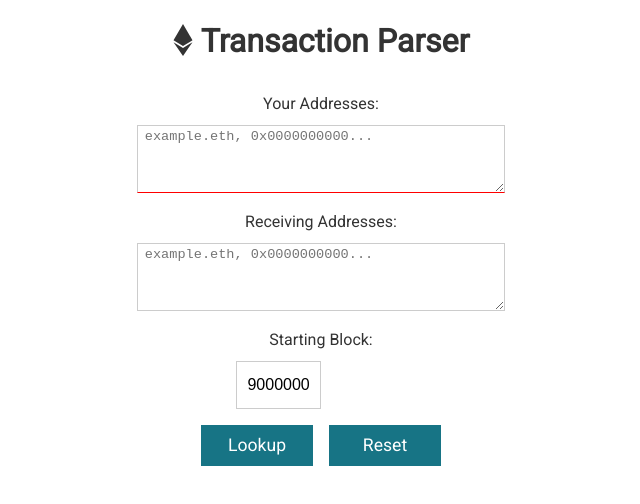
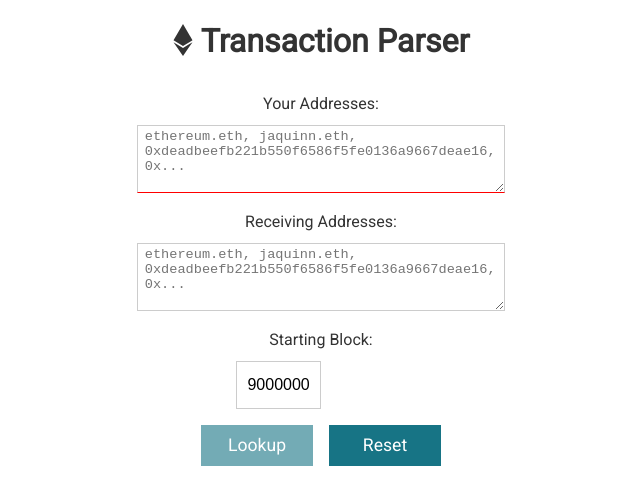
Before and after one commit to Flash-Git/Parser, a React app: page / in a window 1280 px wide. Shown: the top 504 px of the page, without its empty margins (319-959 px from the left). Built offline with nearby package versions, Linux system fonts and the light colour scheme; no server answers.

Commit message:
Cleaned code and improved ux

```diff
--- a/src/components/parsers/ParserTxLookup.tsx
+++ b/src/components/parsers/ParserTxLookup.tsx
@@ -20,7 +20,8 @@ interface Props {
   addAlert: AddAlert;
 }
 
-const addressPlaceHolder = "example.eth, 0x0000000000...";
+const addressPlaceHolder =
+  "ethereum.eth, jaquinn.eth, 0xdeadbeefb221b550f6586f5fe0136a9667deae16, 0x...";
 
 const ParserTxLookup: FC<Props> = ({
   resetType,
@@ -28,7 +29,7 @@ const ParserTxLookup: FC<Props> = ({
   addAlert
 }) => {
   /*
-   * Input
+   * State
    */
 
   const [addresses, setAddresses] = useState("");
@@ -43,95 +44,32 @@ const ParserTxLookup: FC<Props> = ({
     false
   );
 
-  const [startBlock, setStartBlock] = useState("9000000"); // TODO accept date
+  const [startBlock, setStartBlock] = useState("9000000");
+  const [startBlockDate, setStartBlockDate] = useState("");
   const [startBlockValid, setStartBlockValid] = useState(true);
   const [startBlockError, setStartBlockError] = useState("");
   const [startBlockLoading, setStartBlockLoading] = useState(false);
 
-  /*
-   * State
-   */
-
-  const [startBlockDate, setStartBlockDate] = useState("");
-
   const [transactions, setTransactions] = useState<FixedTransactionResponse[]>(
     []
   );
-
   const [loadingData, setLoadingData] = useState(false);
-
   const [submitted, setSubmitted] = useState(false);
 
+  /*
+   * Refs for async input updates
+   */
   const addressesCount = useRef(0);
   const receivingAddressesCount = useRef(0);
   const startBlockCount = useRef(0);
 
   /*
-   * Methods
+   * Input Hooks
    */
 
   const splitAddresses = (addresses: string) =>
     addresses.replace(/[^a-zA-Z^\d.,;]/g, "").split(/[,;]/g);
 
-  const getTransactions = async () => {
-    let histories: TransactionResponse[] = [];
-    setTransactions([]);
-
-    await Promise.all(
-      splitAddresses(addresses).map(async address => {
-        const addressTxs = await etherscanProvider.getHistory(
-          address,
-          startBlock,
-          "latest"
-        );
-        histories = [...histories, ...addressTxs];
-        return address;
-      })
-    );
-
-    histories.sort((a, b) => a.blockNumber - b.blockNumber);
-    histories.splice(100);
-
-    // TODO add options for incoming, outgoing or both
-
-    // If no receiving addresses are given get all transactions
-    if (receivingAddresses.length === 0) {
-      setTransactions(txs => [...txs, ...histories]);
-      return;
-    }
-
-    const filteredTxs = await histories.filter((tx: FixedTransactionResponse) =>
-      splitAddresses(receivingAddresses).some(
-        add => add.toLowerCase() === tx.to?.toLowerCase()
-      )
-    );
-
-    setTransactions(txs => [...txs, ...filteredTxs]);
-    return;
-  };
-
-  const onSubmit = async (e: FormEvent<HTMLFormElement>) => {
-    e.preventDefault();
-
-    if (
-      addressesCount.current !== 0 ||
-      receivingAddressesCount.current !== 0 ||
-      startBlockCount.current !== 0
-    ) {
-      console.log("Still validating inputs");
-      return;
-    }
-
-    setSubmitted(true);
-
-    if (!addressesValid || !receivingAddressesValid || !startBlockValid) return;
-
-    setLoadingData(true);
-    await getTransactions();
-    setLoadingData(false);
-  };
-
-  // TODO check for duplicates
   const validateAddresses = useCallback(
     async (
       addresses: string,
@@ -139,27 +77,23 @@ const ParserTxLookup: FC<Props> = ({
       optional = false
     ) => {
       setErrors("");
-
       // Empty input
       if (addresses.length === 0) {
         if (optional) return true;
         setErrors("Required Field");
         return false;
       }
-
       const splitAdds = splitAddresses(addresses);
-
       // Empty input after parsing
       if (splitAdds.length === 0) {
         setErrors("Invalid characters");
         return false;
       }
-
       const hasError = await new Promise(async resolve => {
         await Promise.all(
           splitAdds.map(async address => {
             return new Promise(async resolveInner => {
-              if (!(await validateAddress(address, etherscanProvider)))
+              if (!(await validateAddress(etherscanProvider, address)))
                 resolve(true);
               else resolveInner();
             });
@@ -193,15 +127,10 @@ const ParserTxLookup: FC<Props> = ({
     []
   );
 
-  /*
-   * Input Hooks
-   */
-
   useEffect(() => {
     const val = ++addressesCount.current;
     setTimeout(async () => {
       if (addressesCount.current !== val) return;
-
       addressesCount.current = 0;
       setAddressesLoading(true);
       const isValid = await validateAddresses(addresses, setAddressesErrors);
@@ -214,7 +143,6 @@ const ParserTxLookup: FC<Props> = ({
     const val = ++receivingAddressesCount.current;
     setTimeout(async () => {
       if (receivingAddressesCount.current !== val) return;
-
       receivingAddressesCount.current = 0;
       setReceivingAddressesLoading(true);
       const isValid = await validateAddresses(
@@ -231,7 +159,6 @@ const ParserTxLookup: FC<Props> = ({
     const val = ++startBlockCount.current;
     setTimeout(async () => {
       if (startBlockCount.current !== val) return;
-
       startBlockCount.current = 0;
       setStartBlockLoading(true);
       const isValid = validateBlock(startBlock, setStartBlockError);
@@ -243,22 +170,76 @@ const ParserTxLookup: FC<Props> = ({
   useEffect(() => {
     if (!startBlockValid) return;
     const updateDate = async () => {
-      const date = await getBlockDate(parseInt(startBlock), etherscanProvider);
+      const date = await getBlockDate(etherscanProvider, parseInt(startBlock));
       setStartBlockDate(date);
     };
-
     updateDate();
   }, [etherscanProvider, startBlock, startBlockValid]);
+
+  /*
+   * Methods
+   */
+
+  const getTransactions = async () => {
+    let histories: TransactionResponse[] = [];
+    setTransactions([]);
+
+    await Promise.all(
+      splitAddresses(addresses).map(async address => {
+        const addressTxs = await etherscanProvider.getHistory(
+          address,
+          startBlock,
+          "latest"
+        );
+        histories = [...histories, ...addressTxs];
+        return address;
+      })
+    );
+
+    histories.sort((a, b) => a.blockNumber - b.blockNumber);
+    histories.splice(100);
+
+    // If no receiving addresses are given get all transactions
+    if (receivingAddresses.length === 0) {
+      setTransactions(txs => [...txs, ...histories]);
+      return;
+    }
+
+    const filteredTxs = await histories.filter((tx: FixedTransactionResponse) =>
+      splitAddresses(receivingAddresses).some(
+        add => add.toLowerCase() === tx.to?.toLowerCase()
+      )
+    );
+
+    setTransactions(txs => [...txs, ...filteredTxs]);
+    return;
+  };
+
+  const onSubmit = async (e: FormEvent<HTMLFormElement>) => {
+    e.preventDefault();
+
+    setSubmitted(true);
+
+    if (!addressesValid || !receivingAddressesValid || !startBlockValid) return;
+
+    setLoadingData(true);
+    await getTransactions();
+    setLoadingData(false);
+  };
 
   /*
    * Rendering
    */
 
-  const Error: FC<{ msg: string }> = ({ msg }) => (
-    <div className="mbot" style={{ color: "red" }}>
-      {msg}
-    </div>
-  );
+  const Error: FC<{ msg: string }> = ({ msg }) => {
+    return msg.length === 0 ? (
+      <Fragment></Fragment>
+    ) : (
+      <div className="mbot" style={{ color: "red" }}>
+        {msg}
+      </div>
+    );
+  };
 
   const borderStyle = (isValid: boolean, isLoading: boolean) => {
     if (isLoading) return { borderBottom: "1px solid #ccc" };
@@ -269,7 +250,6 @@ const ParserTxLookup: FC<Props> = ({
     <Fragment>
       <form className="flex col m px-1 center grow" onSubmit={onSubmit}>
         <div className="px mtop-1">Your Addresses:</div>
-
         <textarea
           rows={4}
           value={addresses}
@@ -329,7 +309,10 @@ const ParserTxLookup: FC<Props> = ({
             disabled={
               addressesCount.current !== 0 ||
               receivingAddressesCount.current !== 0 ||
-              startBlockCount.current !== 0
+              startBlockCount.current !== 0 ||
+              !addressesValid ||
+              !receivingAddressesValid ||
+              !startBlockValid
             }
           >
             Lookup
```
